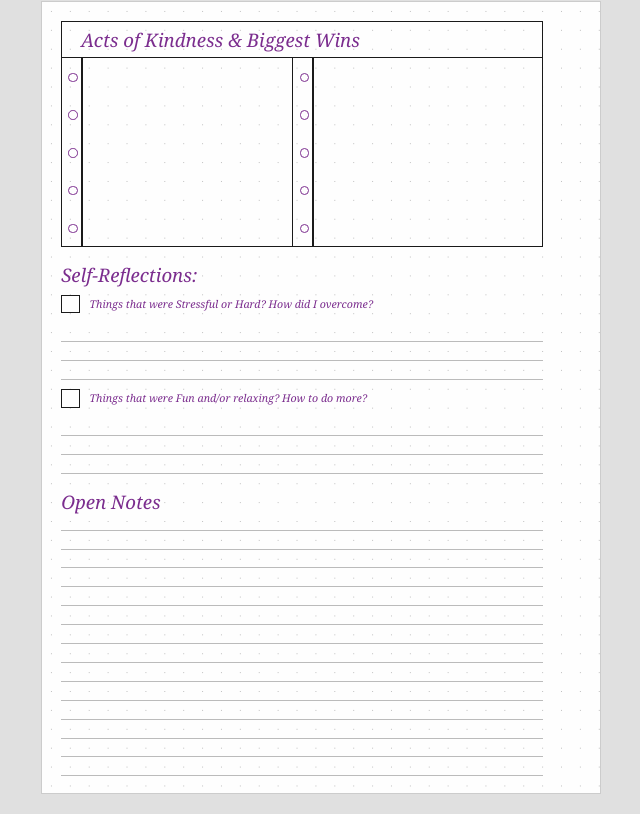
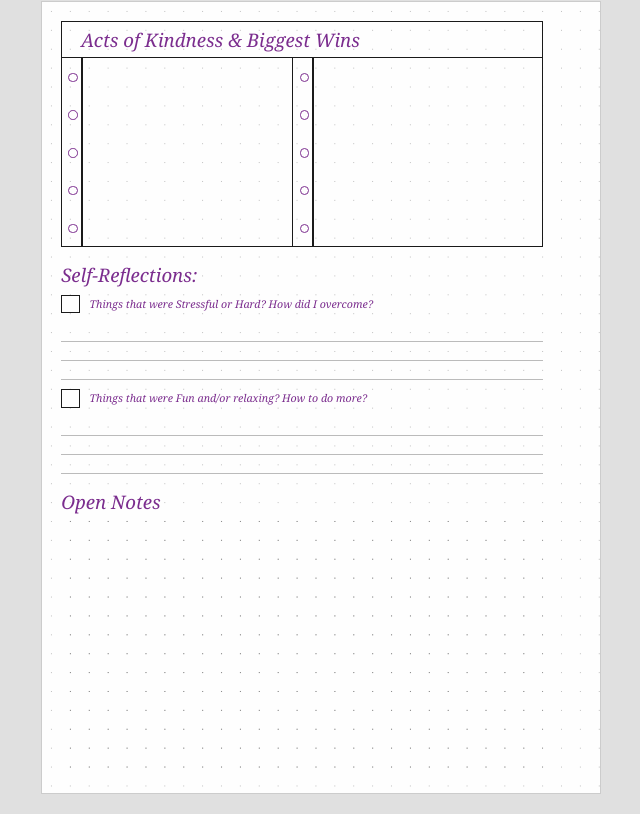
Before and after one commit to YayasDesigns/The-Balanced-Book, a plain HTML site: page blueprints/weekly.html in a window 1280 px wide. Shown: the part 948-1762 px from the top of the page, without its empty margins (319-959 px from the left). Drawn offline with Linux system fonts and the light colour scheme.

Commit message:
Replace Open Notes writing lines with darker dot grid area
Remove lined rows and use a dot-grid background with darker dots
for a cleaner open writing space.

Co-Authored-By: Claude Opus 4.6 <noreply@anthropic.com>

```diff
--- a/blueprints/weekly.html
+++ b/blueprints/weekly.html
@@ -211,6 +211,12 @@
     .notes-lines {
       flex: 1;
     }
+
+    .open-notes-area {
+      flex: 1;
+      background-image: radial-gradient(circle, #888 0.6px, transparent 0.6px);
+      background-size: 5mm 5mm;
+    }
   </style>
 </head>
 <body>
@@ -413,22 +419,7 @@
     <!-- Open Notes -->
     <div class="open-notes">
       <div class="title-accent">Open Notes</div>
-      <div class="notes-lines">
-        <div class="write-line"></div>
-        <div class="write-line"></div>
-        <div class="write-line"></div>
-        <div class="write-line"></div>
-        <div class="write-line"></div>
-        <div class="write-line"></div>
-        <div class="write-line"></div>
-        <div class="write-line"></div>
-        <div class="write-line"></div>
-        <div class="write-line"></div>
-        <div class="write-line"></div>
-        <div class="write-line"></div>
-        <div class="write-line"></div>
-        <div class="write-line"></div>
-      </div>
+      <div class="open-notes-area"></div>
     </div>
 
   </div>
```
